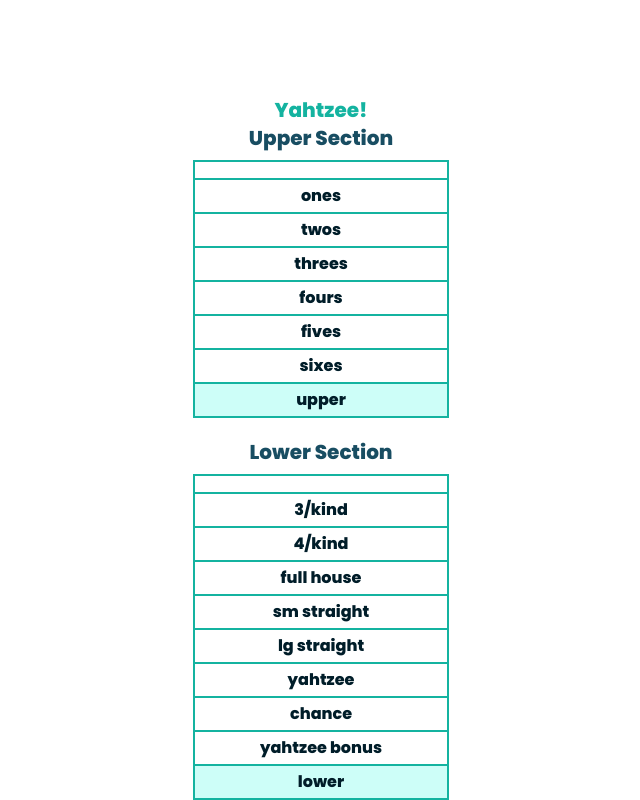
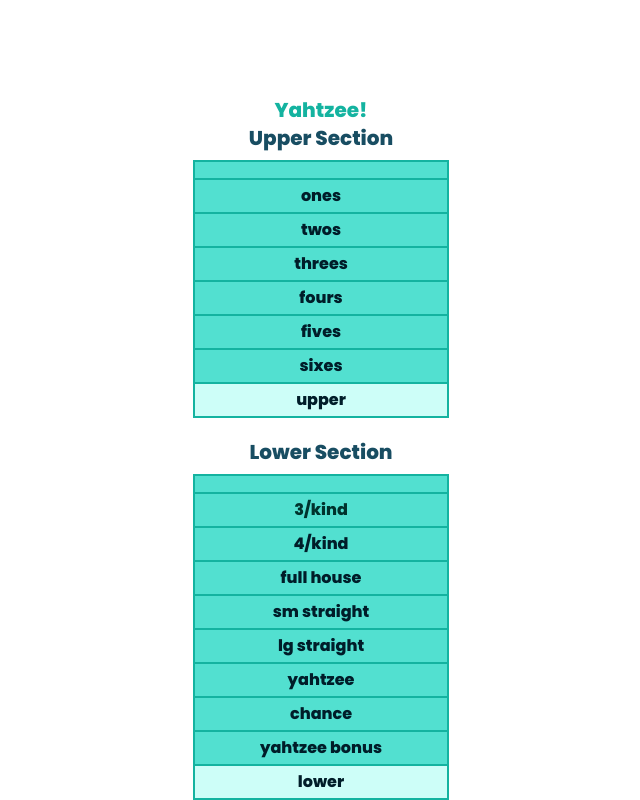
Before and after one commit to jacqueschuis/yahtzee-scorer, a React (Vite) app: page /play in a window 1280 px wide. Shown: the top 800 px of the page, without its empty margins (319-959 px from the left). Built offline with nearby package versions, Linux system fonts and the light colour scheme.

Commit message:
finishing sticky styles for large games

```diff
--- a/src/components/Game.jsx
+++ b/src/components/Game.jsx
@@ -53,7 +53,7 @@
                     <table className="table-auto text-center self-start min-w-full border-2 border-teal-500 border-collapse text-blue-900 dark:text-teal-300">
                         <thead className="border-teal-500 border-2">
                             <tr className="border-teal-500 border-2">
-                                <th className="p-2 border-teal-500 border-2"></th>
+                                <th className="p-2 border-teal-500 border-2 bg-teal-300 dark:bg-teal-500 dark:text-teal-100"></th>
                                 {playerList.map((player, index) => {
                                     return <th className={`p-2 border-teal-500 border-2 dark:text-teal-100 ${turnCount % playerNumber === index ? "bg-teal-300 dark:bg-teal-500" : ""}`} key={player.name}>{player.name}</th>
                                 })}
@@ -61,7 +61,7 @@
                         </thead>
                         <tbody>
                             <tr className="relative">
-                                <td className="p-2 border-teal-500 border-2 sticky left-0 font-bold">ones</td>
+                                <td className="p-2 border-teal-500 border-2 sticky left-0 font-bold bg-teal-300 dark:bg-teal-500 dark:text-teal-100">ones</td>
                                 {playerList.map((player, index) => {
                                     const [isDisabled, setIsDisabled] = useState(false);
 
@@ -95,7 +95,7 @@
                                 })}
                             </tr>
                             <tr className="relative">
-                                <td className="p-2 border-teal-500 border-2 sticky left-0 font-bold">twos</td>
+                                <td className="p-2 border-teal-500 border-2 sticky left-0 font-bold bg-teal-300 dark:bg-teal-500 dark:text-teal-100">twos</td>
                                 {playerList.map((player, index) => {
                                     const [isDisabled, setIsDisabled] = useState(false);
 
@@ -129,7 +129,7 @@
                                 })}
                             </tr>
                             <tr className="relative">
-                                <td className="p-2 border-teal-500 border-2 sticky left-0 font-bold">threes</td>
+                                <td className="p-2 border-teal-500 border-2 sticky left-0 font-bold bg-teal-300 dark:bg-teal-500 dark:text-teal-100">threes</td>
                                 {playerList.map((player, index) => {
                                     const [isDisabled, setIsDisabled] = useState(false);
 
@@ -163,7 +163,7 @@
                                 })}
                             </tr>
                             <tr className="relative">
-                                <td className="p-2 border-teal-500 border-2 sticky left-0 font-bold">fours</td>
+                                <td className="p-2 border-teal-500 border-2 sticky left-0 font-bold bg-teal-300 dark:bg-teal-500 dark:text-teal-100">fours</td>
                                 {playerList.map((player, index) => {
                                     const [isDisabled, setIsDisabled] = useState(false);
 
@@ -198,7 +198,7 @@
                                 })}
                             </tr>
                             <tr className="relative">
-                                <td className="p-2 border-teal-500 border-2 sticky left-0 font-bold">fives</td>
+                                <td className="p-2 border-teal-500 border-2 sticky left-0 font-bold bg-teal-300 dark:bg-teal-500 dark:text-teal-100">fives</td>
                                 {playerList.map((player, index) => {
                                     const [isDisabled, setIsDisabled] = useState(false);
 
@@ -232,7 +232,7 @@
                                 })}
                             </tr>
                             <tr className="relative">
-                                <td className="p-2 border-teal-500 border-2 sticky left-0 font-bold">sixes</td>
+                                <td className="p-2 border-teal-500 border-2 sticky left-0 font-bold bg-teal-300 dark:bg-teal-500 dark:text-teal-100">sixes</td>
                                 {playerList.map((player, index) => {
                                     const [isDisabled, setIsDisabled] = useState(false);
 
@@ -266,7 +266,7 @@
                                 })}
                             </tr>
                             <tr className="relative bg-teal-100  dark:bg-teal-700 dark:text-teal-100">
-                                <td className="p-2 border-teal-500 border-2 sticky left-0 font-bold">upper</td>
+                                <td className="p-2 border-teal-500 border-2 sticky left-0 font-bold bg-teal-100 dark:bg-teal-700">upper</td>
                                 {playerList.map((player, index) => {
                                     return <td className="border-teal-500 border-2" key={player.name + "UpperScore"}><input disabled className="text-center w-full h-full p-2 font-bold" value={player.upperScore} /></td>
                                 })}
@@ -279,7 +279,7 @@
                     <table className="table-auto text-center self-start min-w-full border-2 border-teal-500 border-collapse text-blue-900 dark:text-teal-300">
                         <thead className="border-teal-500 border-2">
                             <tr className="border-teal-500 border-2">
-                                <th className="p-2 border-teal-500 border-2"></th>
+                                <th className="p-2 border-teal-500 border-2 bg-teal-300 dark:bg-teal-500 dark:text-teal-100"></th>
                                 {playerList.map((player, index) => {
                                     return <th className={`p-2 border-teal-500 border-2 dark:text-teal-100 ${turnCount % playerNumber === index ? "bg-teal-300 dark:bg-teal-500" : ""}`} key={player.name}>{player.name}</th>
                                 })}
@@ -287,7 +287,7 @@
                         </thead>
                         <tbody>
                             <tr className="relative">
-                                <td className="p-2 border-teal-500 border-2 sticky left-0 font-bold" onClick={() => setThreeKindClick(!threeKindClick)}>{threeKindClick ? "total all" : "3/kind"}</td>
+                                <td className="p-2 border-teal-500 border-2 sticky left-0 font-bold bg-teal-300 dark:bg-teal-500 dark:text-teal-100 text-teal-900" onClick={() => setThreeKindClick(!threeKindClick)}>{threeKindClick ? "total all" : "3/kind"}</td>
                                 {playerList.map((player, index) => {
                                     const [isDisabled, setIsDisabled] = useState(false);
 
@@ -321,7 +321,7 @@
                                 })}
                             </tr>
                             <tr className="relative">
-                                <td className="p-2 border-teal-500 border-2 sticky left-0 font-bold" onClick={() => setFourKindClick(!fourKindClick)}>{fourKindClick ? "total all" : '4/kind'}</td>
+                                <td className="p-2 border-teal-500 border-2 sticky left-0 font-bold bg-teal-300 dark:bg-teal-500 dark:text-teal-100" onClick={() => setFourKindClick(!fourKindClick)}>{fourKindClick ? "total all" : '4/kind'}</td>
                                 {playerList.map((player, index) => {
                                     const [isDisabled, setIsDisabled] = useState(false);
 
@@ -355,7 +355,7 @@
                                 })}
                             </tr>
                             <tr className="relative">
-                                <td className="p-2 border-teal-500 border-2 sticky left-0 font-bold" onClick={() => setFullHouseClick(!fullHouseClick)}>{fullHouseClick ? "25" : "full house"}</td>
+                                <td className="p-2 border-teal-500 border-2 sticky left-0 font-bold bg-teal-300 dark:bg-teal-500 dark:text-teal-100" onClick={() => setFullHouseClick(!fullHouseClick)}>{fullHouseClick ? "25" : "full house"}</td>
                                 {playerList.map((player, index) => {
                                     const [isDisabled, setIsDisabled] = useState(false);
 
@@ -389,7 +389,7 @@
                                 })}
                             </tr>
                             <tr className="relative">
-                                <td className="p-2 border-teal-500 border-2 sticky left-0 font-bold" onClick={() => setSmStraightClick(!smStraightClick)}>{smStraightClick ? "30" : "sm straight"}</td>
+                                <td className="p-2 border-teal-500 border-2 sticky left-0 font-bold bg-teal-300 dark:bg-teal-500 dark:text-teal-100" onClick={() => setSmStraightClick(!smStraightClick)}>{smStraightClick ? "30" : "sm straight"}</td>
                                 {playerList.map((player, index) => {
                                     const [isDisabled, setIsDisabled] = useState(false);
 
@@ -423,7 +423,7 @@
                                 })}
                             </tr>
                             <tr className="relative">
-                                <td className="p-2 border-teal-500 border-2 sticky left-0 font-bold" onClick={() => setLgStraightClick(!lgStraightClick)}>{lgStraightClick ? "40" : "lg straight"}</td>
+                                <td className="p-2 border-teal-500 border-2 sticky left-0 font-bold bg-teal-300 dark:bg-teal-500 dark:text-teal-100" onClick={() => setLgStraightClick(!lgStraightClick)}>{lgStraightClick ? "40" : "lg straight"}</td>
                                 {playerList.map((player, index) => {
                                     const [isDisabled, setIsDisabled] = useState(false);
 
@@ -457,7 +457,7 @@
                                 })}
                             </tr>
                             <tr className="relative">
-                                <td className="p-2 border-teal-500 border-2 sticky left-0 font-bold" onClick={() => setYahtzeeClick(!yahtzeeClick)}>{yahtzeeClick ? "50" : "yahtzee"}</td>
+                                <td className="p-2 border-teal-500 border-2 sticky left-0 font-bold bg-teal-300 dark:bg-teal-500 dark:text-teal-100" onClick={() => setYahtzeeClick(!yahtzeeClick)}>{yahtzeeClick ? "50" : "yahtzee"}</td>
                                 {playerList.map((player, index) => {
                                     const [isDisabled, setIsDisabled] = useState(false);
 
@@ -491,7 +491,7 @@
                                 })}
                             </tr>
                             <tr className="relative">
-                                <td className="p-2 border-teal-500 border-2 sticky left-0 font-bold" onClick={() => setChanceClick(!chanceClick)}>{chanceClick ? "total all" : "chance"}</td>
+                                <td className="p-2 border-teal-500 border-2 sticky left-0 font-bold bg-teal-300 dark:bg-teal-500 dark:text-teal-100" onClick={() => setChanceClick(!chanceClick)}>{chanceClick ? "total all" : "chance"}</td>
                                 {playerList.map((player, index) => {
                                     const [isDisabled, setIsDisabled] = useState(false);
 
@@ -525,7 +525,7 @@
                                 })}
                             </tr>
                             <tr className="relative">
-                                <td className="p-2 border-teal-500 border-2 sticky left-0 font-bold">yahtzee bonus</td>
+                                <td className="p-2 border-teal-500 border-2 sticky left-0 font-bold bg-teal-300 dark:bg-teal-500 dark:text-teal-100">yahtzee bonus</td>
                                 {playerList.map((player, index) => {
                                     return (
                                         <td className="border-teal-500 border-2" key={player.name + "YahtzeeBonus"}>
@@ -556,13 +556,13 @@
                                 })}
                             </tr>
                             <tr className="relative bg-teal-100  dark:bg-teal-700 dark:text-teal-100">
-                                <td className="p-2 border-teal-500 border-2 sticky left-0 font-bold">lower</td>
+                                <td className="p-2 border-teal-500 border-2 sticky left-0 font-bold bg-teal-100 dark:bg-teal-700">lower</td>
                                 {playerList.map((player, index) => {
                                     return <td className="border-teal-500 border-2" key={player.name + "LowerScore"}><input disabled className="text-center w-full h-full p-2 font-bold" value={player.lowerScore} /></td>
                                 })}
                             </tr>
                             <tr className="relative border-orange-500 border-2 bg-orange-300 text-orange-900 dark:bg-orange-700 dark:text-orange-100">
-                                <td className="p-2 border-orange-500 border-2 sticky left-0 font-bold">total</td>
+                                <td className="p-2 border-orange-500 border-2 sticky left-0 font-bold bg-orange-300 dark:bg-orange-700">total</td>
                                 {playerList.map((player, index) => {
                                     return <td className="border-orange-500 border-2" key={player.name + "Total"}><input disabled  className="text-center w-full h-full p-2 font-bold" value={player.grandTotal} /></td>
                                 })}
```
